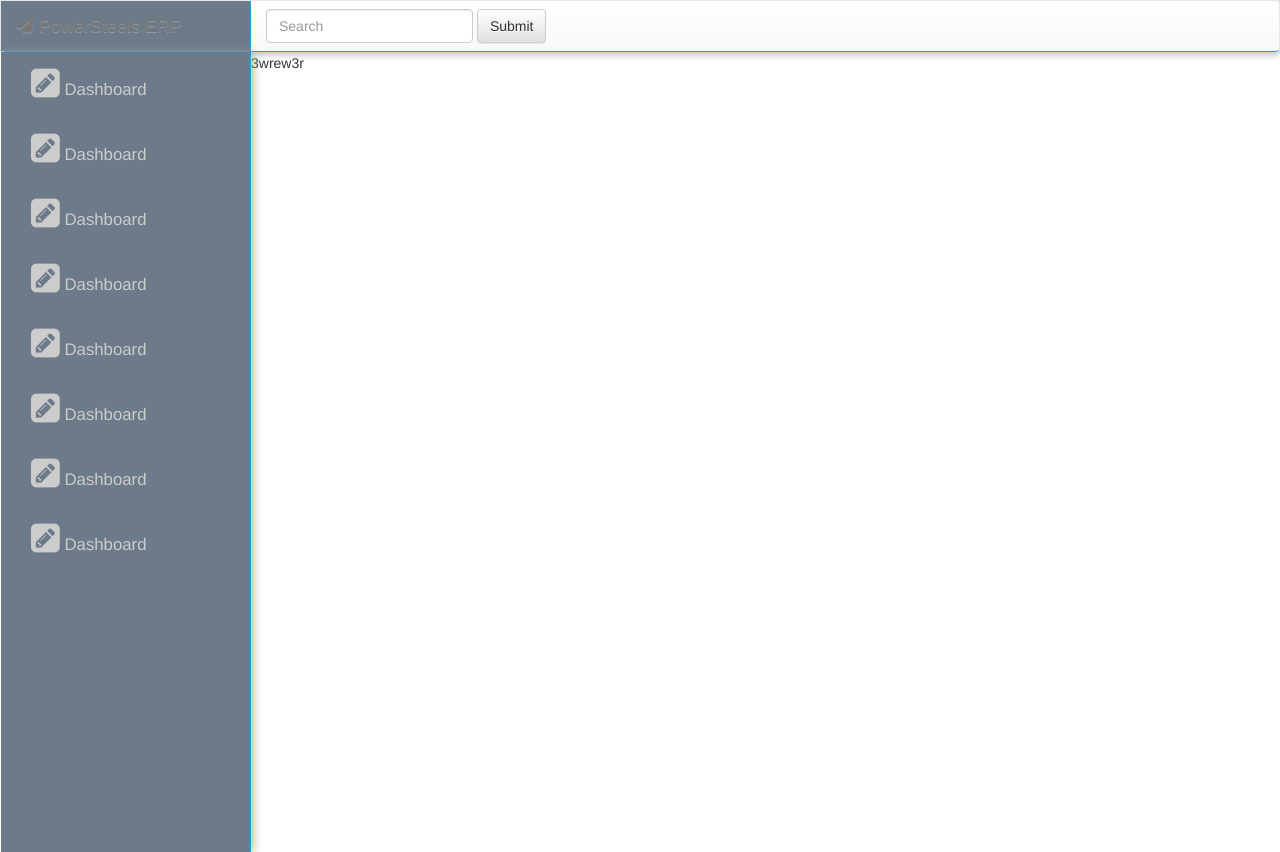
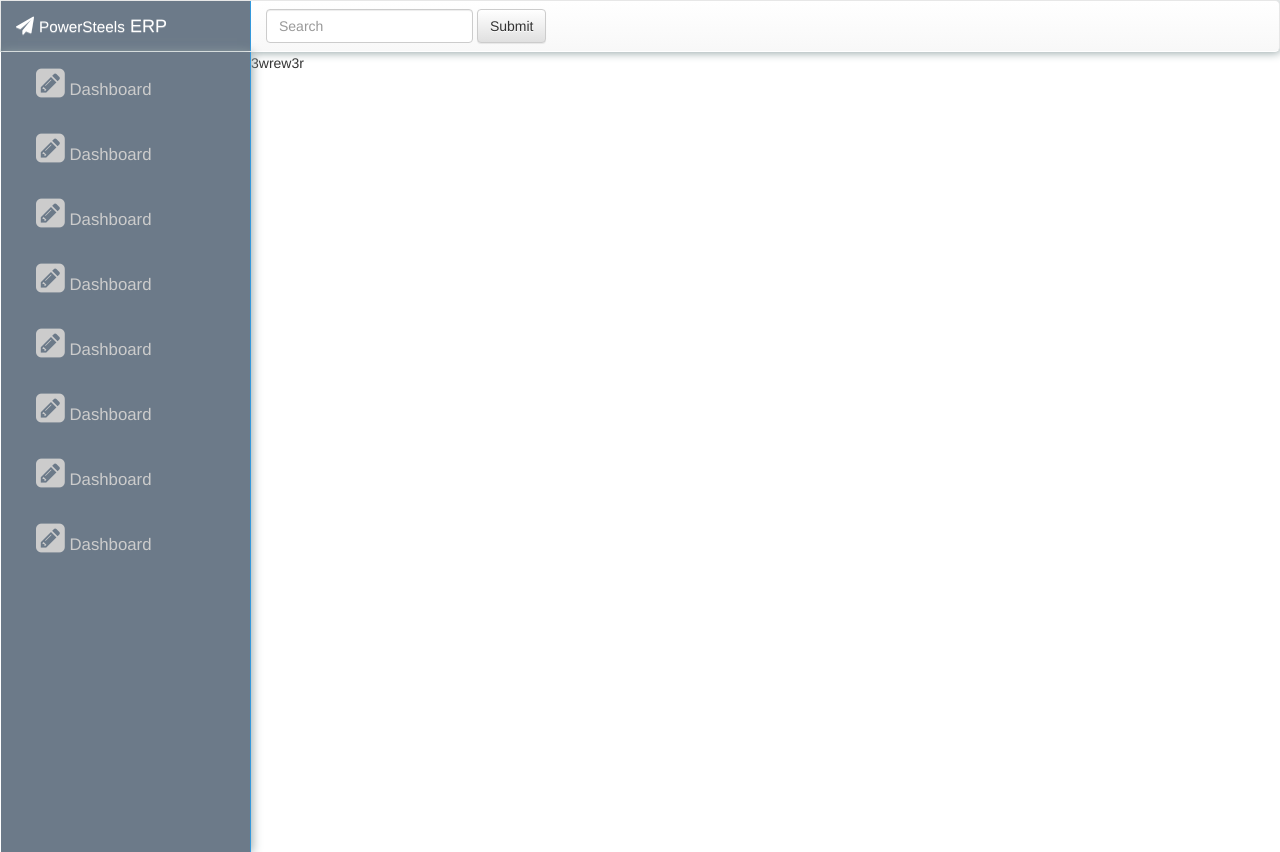
Before and after one commit to rama41222/abc-123reporit, a PHP site: page /dashboard/dashboard.php in a window 1280 px wide. Run offline with PHP 8.4, Linux system fonts and the light colour scheme; some libraries are stand-ins or nearby versions.

Commit message:
Smoothened the color transition of the button and made some tweeks to the dashboard

```diff
--- a/css/style.css
+++ b/css/style.css
@@ -38,5 +38,9 @@
 #bb:hover {
     color: white;
     background-color: #127cb2;
+    -webkit-transition:0.4s;
+    -ms-transition:0.4s;
+    -moz-transition:0.4s;
+    -o-transition:0.4s;
 
 }
--- a/dashboard/dashboard.php
+++ b/dashboard/dashboard.php
@@ -8,6 +8,7 @@
 		width:250px;
 		border-right:1px solid #3498db ;
 		background-color: #6C7A89;
+		color:white !important;
 	}
 
 	#sidebar{
@@ -30,7 +31,7 @@
 .navbar{
 
 	background-color: white;
-	border-bottom: 1px solid #3498db !important;
+	border-bottom: 1px solid white !important;
     border-radius: 5px !important;
 	box-shadow: 1px 1px 10px #95a5a6 !important;
 	color:white !important;
@@ -41,6 +42,7 @@
 
 	text-decoration: none !important;
 	box-sizing:border-box !important;
+
 
 }
 
@@ -104,7 +106,7 @@
 
 
       <a id="space" class="navbar-brand" href="#">
-        <i class="fa fa-paper-plane" aria-hidden="true"></i> PowerSteels ERP
+       <i class="fa fa-paper-plane" aria-hidden="true"></i> <small>PowerSteels</small> ERP
       </a>
     </div>
      <div class="collapse navbar-collapse" id="bs-example-navbar-collapse-1">
@@ -122,8 +124,8 @@
 </nav>
 </header>
 <div class = "container row">
-<div id="sidebar" class="container-fluid col-md-3 ">
-	<ul id="sidenav" style="padding-left:0px;">
+<div id="sidebar" class="nav nav-bar navbar-fixed container-fluid col-md-3 ">
+	<ul id="sidenav" style="padding-left:20px;">
 		<li><a href="#"><i class="fa fa-pencil-square fa-2x" aria-hidden="true"></i> Dashboard</a></li>
 		<li><a href="#"><i class="fa fa-pencil-square fa-2x" aria-hidden="true"></i> Dashboard</a></li>
 		<li><a href="#"><i class="fa fa-pencil-square fa-2x" aria-hidden="true"></i> Dashboard</a></li>
--- a/login.php
+++ b/login.php
@@ -11,7 +11,7 @@
 
 		<h1 align="center"><small>PowerSteels</small> <br/>ERP </h1> <hr/>
 		<form>
-			<div id="log"class = "form-group">
+			<div id="log" class = "form-group">
 			<label class ="lblshade" for="un">Username : </label><br/>
 			<input id ="un" type = "text" name = "userName" class = "form-control" placeholder="Username"/><br/>
 			<label class ="lblshade" for="pp">Password : </label><br/>
```
